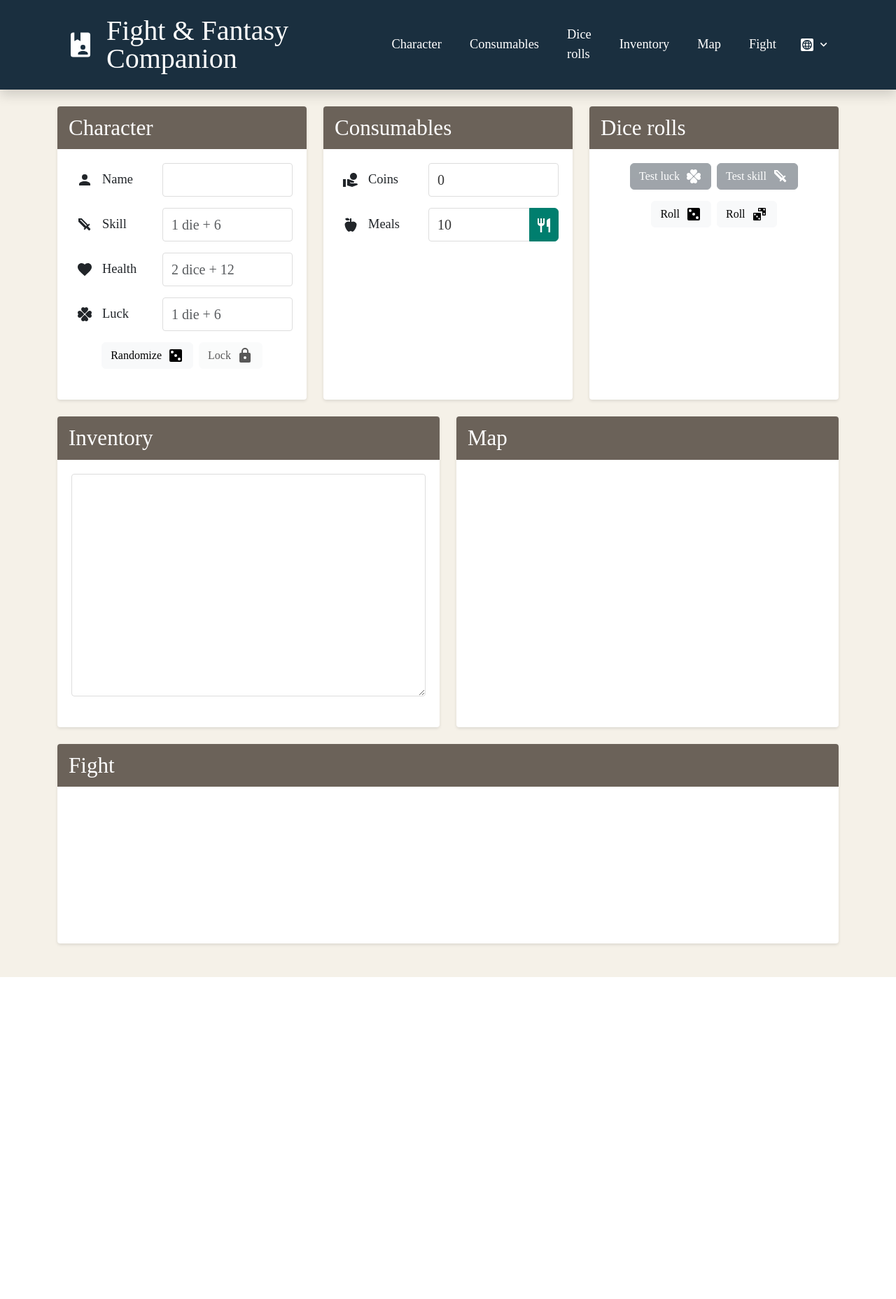
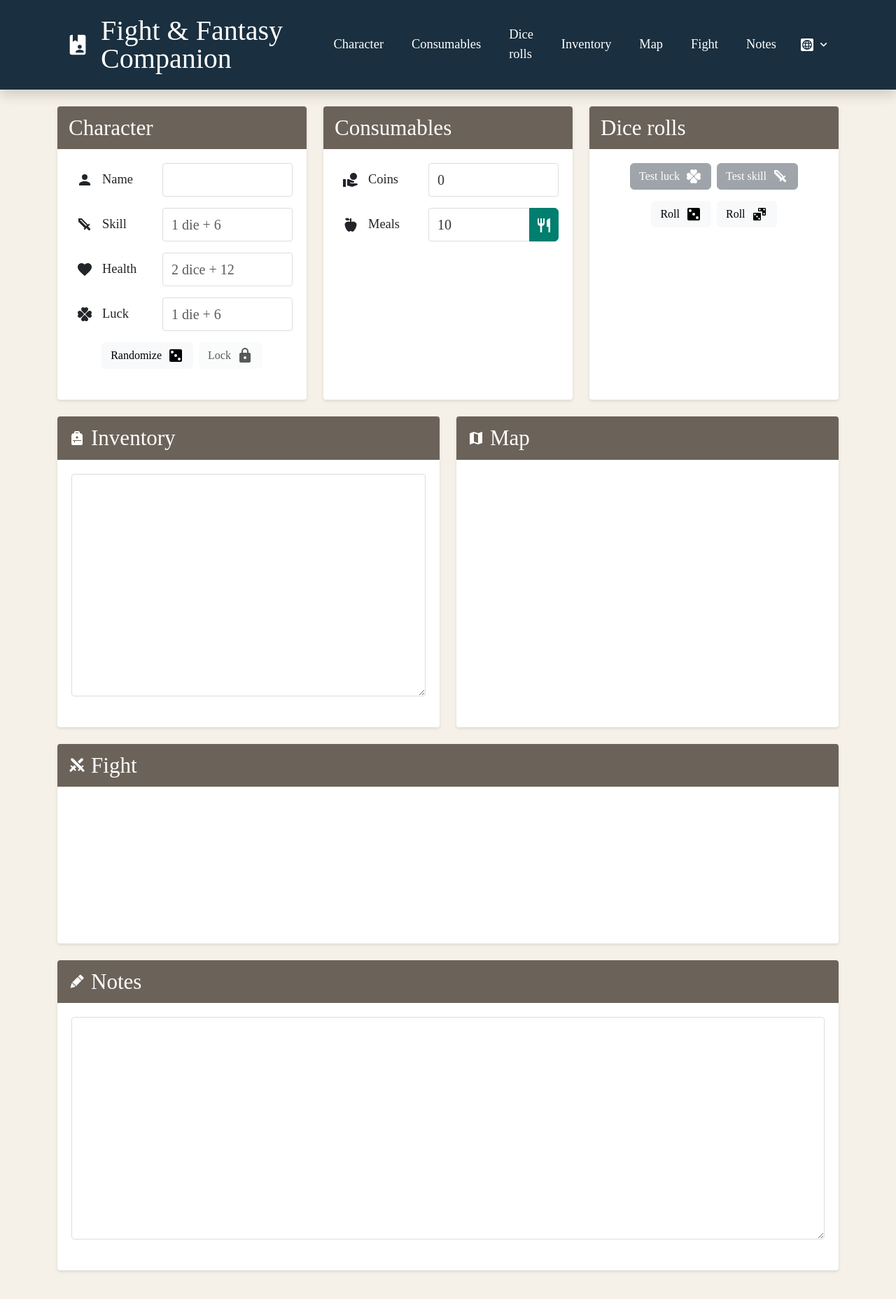
Before and after one commit to dialex/fnf-companion, a React (Vite) app: page / in a window 1280 px wide. Shown: the top 1856 px of the page at 70% size. Before the commit the page ends 1396 px from the top, so only its background shows below. Built offline with nearby package versions, Linux system fonts and the light colour scheme; the HTML template or start-up script is replaced by a standard one; a web font is replaced by a local one.

Commit message:
feat: add notes section with resizable textarea

```diff
--- a/src/App.jsx
+++ b/src/App.jsx
@@ -20,6 +20,10 @@ import {
   mdiChevronDown,
   mdiLock,
   mdiLockOpenVariant,
+  mdiBagPersonal,
+  mdiMap,
+  mdiSwordCross,
+  mdiLeadPencil,
 } from '@mdi/js';
 import {
   t,
@@ -37,6 +41,7 @@ function App() {
   const [coins, setCoins] = useState('0');
   const [meals, setMeals] = useState('10');
   const [inventory, setInventory] = useState('');
+  const [notes, setNotes] = useState('');
   const [showLanguageSelect, setShowLanguageSelect] = useState(false);
   const [navbarExpanded, setNavbarExpanded] = useState(false);
   const [isLocked, setIsLocked] = useState(false);
@@ -375,6 +380,16 @@ function App() {
                 onClick={() => setNavbarExpanded(false)}
               >
                 {t('navigation.fight')}
+              </a>
+              <a
+                href="#notes"
+                className="nav-link content text-white text-decoration-none"
+                style={{ transition: 'color 0.2s' }}
+                onMouseEnter={(e) => (e.target.style.color = '#ffc107')}
+                onMouseLeave={(e) => (e.target.style.color = 'white')}
+                onClick={() => setNavbarExpanded(false)}
+              >
+                {t('navigation.notes')}
               </a>
               <div className="position-relative language-selector">
                 <div
@@ -946,7 +961,8 @@ function App() {
           <div className="col-12 col-md-6">
             <section id="inventory" className="section-container mb-4 h-100">
               <div className="section-header">
-                <h2 className="heading section-title">
+                <h2 className="heading section-title d-flex align-items-center gap-2">
+                  <Icon path={mdiBagPersonal} size={1} />
                   {t('sections.inventory')}
                 </h2>
               </div>
@@ -964,7 +980,10 @@ function App() {
           <div className="col-12 col-md-6">
             <section id="map" className="section-container mb-4 h-100">
               <div className="section-header">
-                <h2 className="heading section-title">{t('sections.map')}</h2>
+                <h2 className="heading section-title d-flex align-items-center gap-2">
+                  <Icon path={mdiMap} size={1} />
+                  {t('sections.map')}
+                </h2>
               </div>
               <div className="section-content">{/* Map section */}</div>
             </section>
@@ -974,10 +993,34 @@ function App() {
           <div className="col-12">
             <section id="fight" className="section-container mb-4 h-100">
               <div className="section-header">
-                <h2 className="heading section-title">{t('sections.fight')}</h2>
+                <h2 className="heading section-title d-flex align-items-center gap-2">
+                  <Icon path={mdiSwordCross} size={1} />
+                  {t('sections.fight')}
+                </h2>
               </div>
               <div className="section-content">
                 {/* Fight section - empty for now */}
+              </div>
+            </section>
+          </div>
+        </div>
+        <div className="row gx-4 mb-4">
+          <div className="col-12">
+            <section id="notes" className="section-container mb-4 h-100">
+              <div className="section-header">
+                <h2 className="heading section-title d-flex align-items-center gap-2">
+                  <Icon path={mdiLeadPencil} size={1} />
+                  {t('sections.notes')}
+                </h2>
+              </div>
+              <div className="section-content">
+                <textarea
+                  className="content field-input form-control"
+                  value={notes}
+                  onChange={(e) => setNotes(e.target.value)}
+                  rows={10}
+                  style={{ resize: 'vertical', minHeight: '200px' }}
+                />
               </div>
             </section>
           </div>
--- a/src/translations/en.json
+++ b/src/translations/en.json
@@ -8,7 +8,8 @@
     "diceRolls": "Dice rolls",
     "inventory": "Inventory",
     "map": "Map",
-    "fight": "Fight"
+    "fight": "Fight",
+    "notes": "Notes"
   },
   "sections": {
     "character": "Character",
@@ -16,7 +17,8 @@
     "diceRolls": "Dice rolls",
     "inventory": "Inventory",
     "map": "Map",
-    "fight": "Fight"
+    "fight": "Fight",
+    "notes": "Notes"
   },
   "fields": {
     "name": "Name",
@@ -45,5 +47,8 @@
     "randomStats": "Randomize",
     "lock": "Lock",
     "unlock": "Unlock"
+  },
+  "inventory": {
+    "label": "You carry in your backpack..."
   }
 }
--- a/src/translations/pt.json
+++ b/src/translations/pt.json
@@ -8,7 +8,8 @@
     "diceRolls": "Lançamentos",
     "inventory": "Inventário",
     "map": "Mapa",
-    "fight": "Combate"
+    "fight": "Combate",
+    "notes": "Notas"
   },
   "sections": {
     "character": "Personagem",
@@ -16,7 +17,8 @@
     "diceRolls": "Lançamentos",
     "inventory": "Inventário",
     "map": "Mapa",
-    "fight": "Combate"
+    "fight": "Combate",
+    "notes": "Notas"
   },
   "fields": {
     "name": "Nome",
@@ -45,5 +47,8 @@
     "randomStats": "Aleatório",
     "lock": "Bloquear",
     "unlock": "Desbloquear"
+  },
+  "inventory": {
+    "label": "Carregas na tua mochila..."
   }
 }
```
Also changed, not shown: 1 other file (tests, documents, lock files or other folders).
